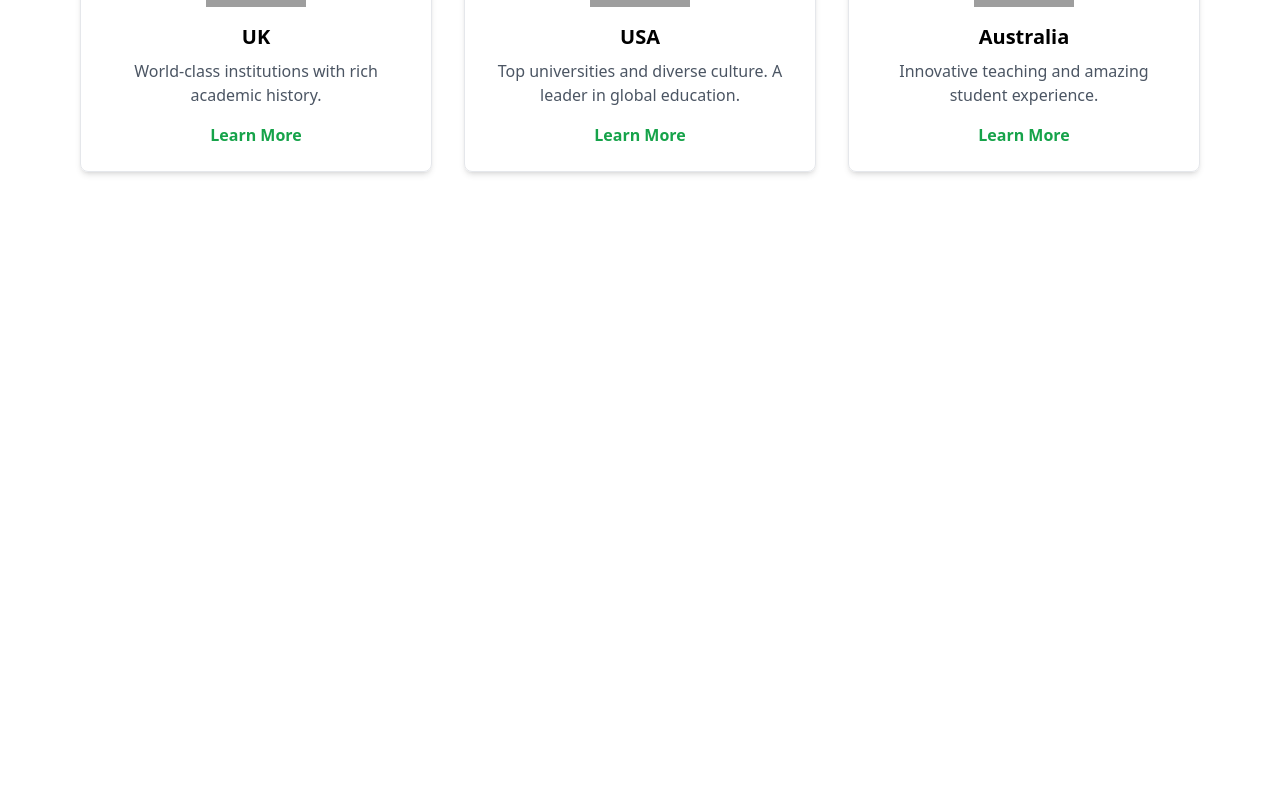
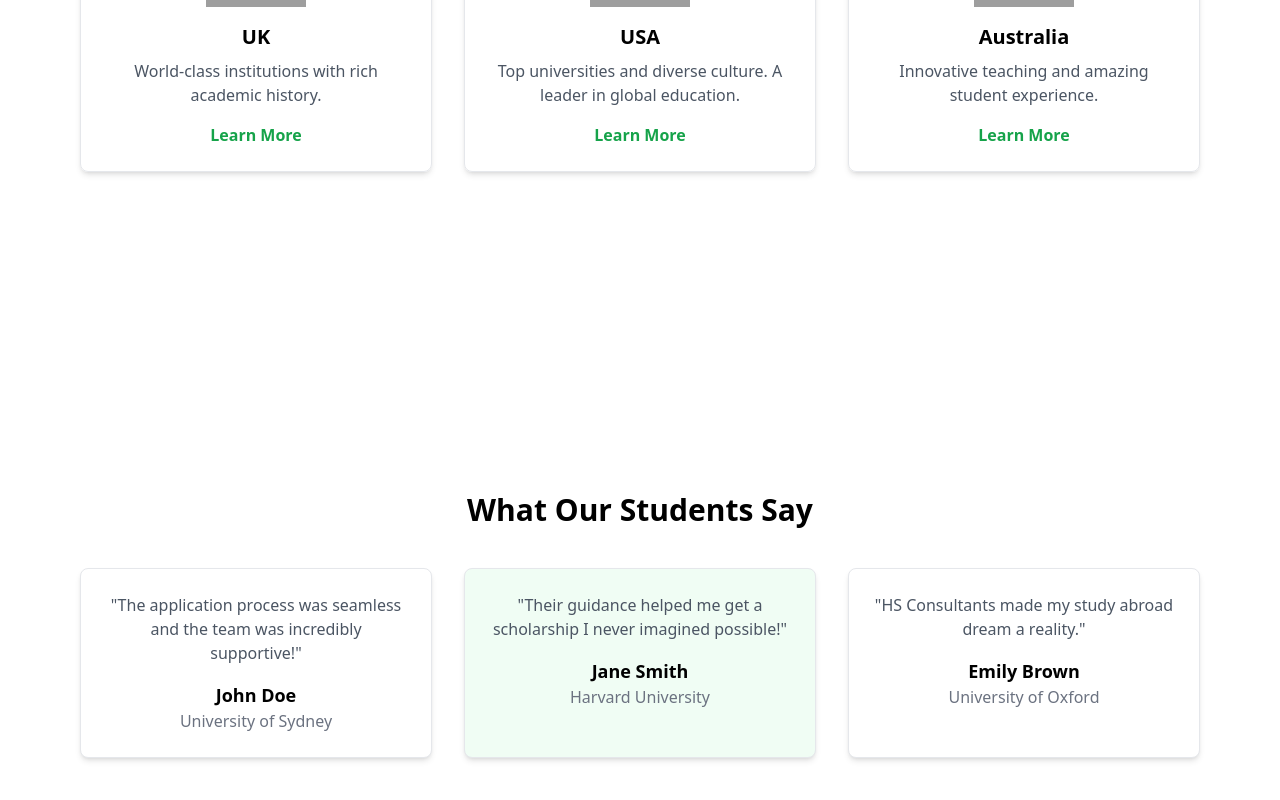
Before and after one commit to rohxama/FutureAbroad, a Next.js app: page / in a window 1280 px wide. Shown: the part 2230-3030 px from the top of the page. Before the commit the page ends 2642 px from the top, so only its background shows below. Built offline with nearby package versions, Linux system fonts and the light colour scheme; grey boxes are pictures that could not be loaded.

Commit message:
Add testimonials section to page js file

```diff
--- a/src/app/page.js
+++ b/src/app/page.js
@@ -4,6 +4,7 @@ import { HeroSection } from "@/components/Herosection";
 import { AboutSection } from "@/components/Aboutsection";
 import { ServicesSection } from "@/components/Services";
 import { CountriesSection } from "@/components/Countries";
+import { TestimonialsSection } from "@/components/Testimonials";
 
 
 export default function Home() {
@@ -14,6 +15,7 @@ export default function Home() {
       <AboutSection />
       <ServicesSection />
       <CountriesSection />
+      <TestimonialsSection />
     </div>
   );
 }
```
